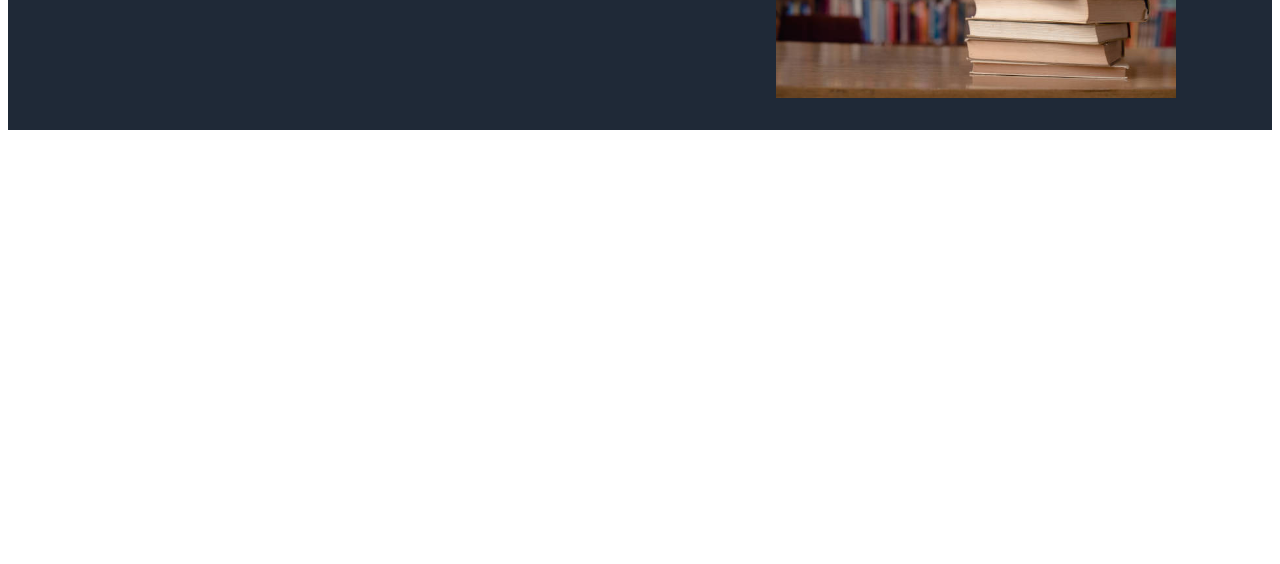
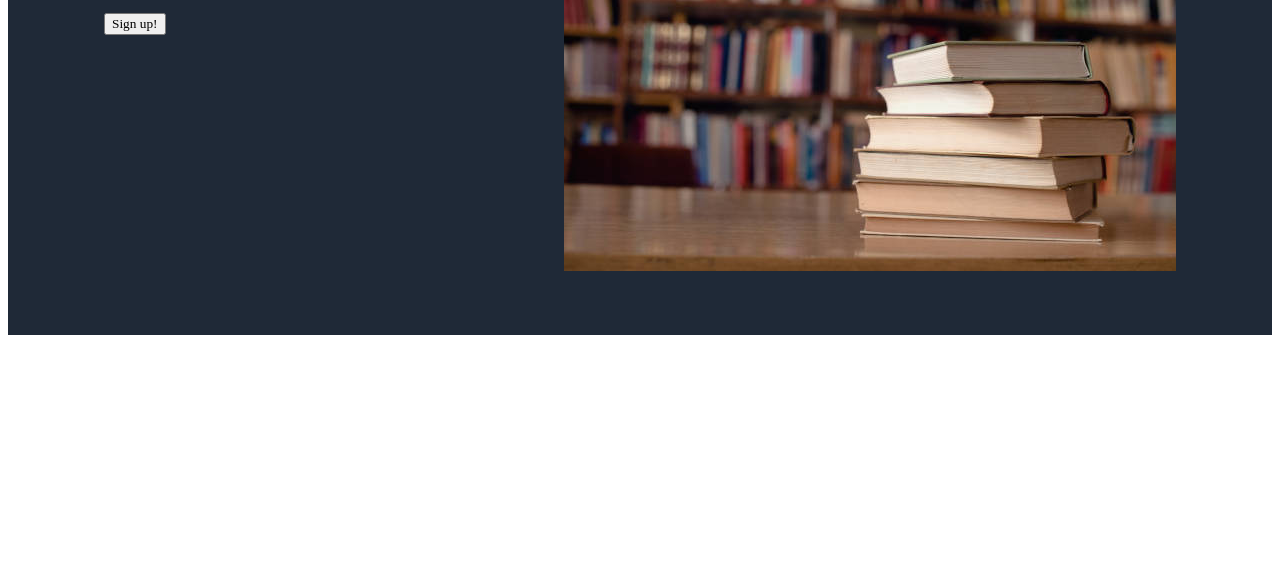
Before and after one commit to SmallsyBigs/landing-page, a plain HTML site: page index.html in a window 1280 px wide. Shown: the part 236-800 px from the top of the page. Drawn offline with Linux system fonts and the light colour scheme.

Commit message:
fix image scaling in header

```diff
--- a/styles.css
+++ b/styles.css
@@ -33,9 +33,10 @@
 
 .header-content {
     display: flex;
+    margin: 2em 0;
 }
 
 .header-image {
-    width: 400px;
+    max-width: 100%;
     height: auto;
 }
```
